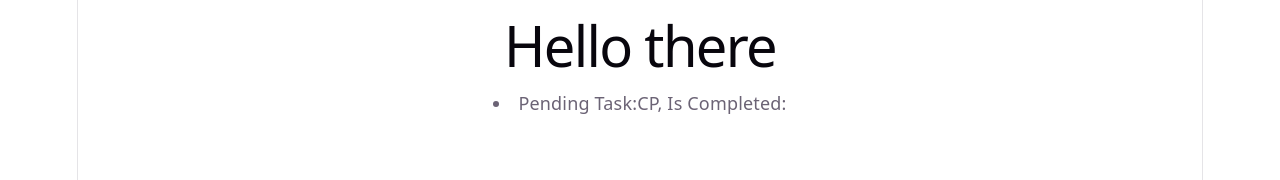
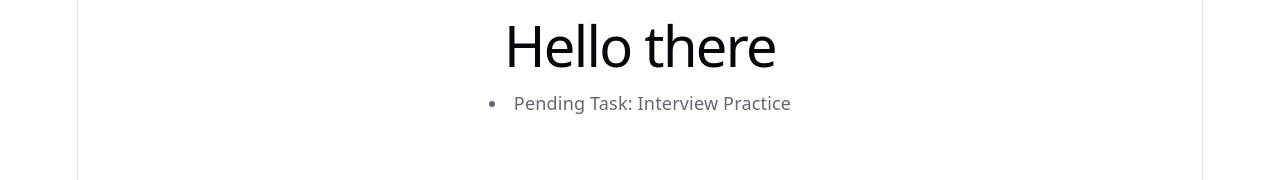
Before and after one commit to asm-saim/v1.my-react-app, a React (Vite) app: page / in a window 1280 px wide. Shown: the top 180 px of the page. Built offline with nearby package versions, Linux system fonts and the light colour scheme.

Commit message:
conditional rendering implemented

```diff
--- a/src/App.tsx
+++ b/src/App.tsx
@@ -7,6 +7,7 @@ function App() {
     <>
       <h1>Hello there</h1>
       <Task name="CP" isDone={false}></Task>
+      <Task name="Interview Practice" isDone={true}></Task>
       {/* <Student name="Yamen" roll="35"></Student> */}
       {/* <ProgrammingStat language="JavaScript" experience="10"></ProgrammingStat>
       <ProgrammingStat language="Python" experience="15"></ProgrammingStat> */}
--- a/src/Task.tsx
+++ b/src/Task.tsx
@@ -3,13 +3,24 @@ interface TaskStat {
   isDone: boolean;
 }
 
+// export default function Task({ name, isDone }: TaskStat) {
+//   if (isDone === true) {
+//     return <li>Completed Task: {name}</li>;
+//   }
+//   return <li>Pending Task:{name}</li>;
+// }
+
+//using ternary:
+// export default function Task({ name, isDone }: TaskStat) {
+//   return isDone === true ? <li>Completed Task: {name}</li> : <li>Pending Task:{name}</li>;
+// }
+
+//using conditional && : short circuit.
+// export default function Task({ name, isDone }: TaskStat) {
+//   return isDone === true && <li>Completed Task: {name}</li>;
+// }
+
+//using conditional || : short circuit.
 export default function Task({ name, isDone }: TaskStat) {
-  if (isDone === true) {
-    return <li>Pending Task: None, Is Completed:{isDone}</li>;
-  }
-  return (
-    <li>
-      Pending Task:{name}, Is Completed:{isDone}
-    </li>
-  );
+  return isDone === false || <li>Pending Task: {name}</li>;
 }
```
